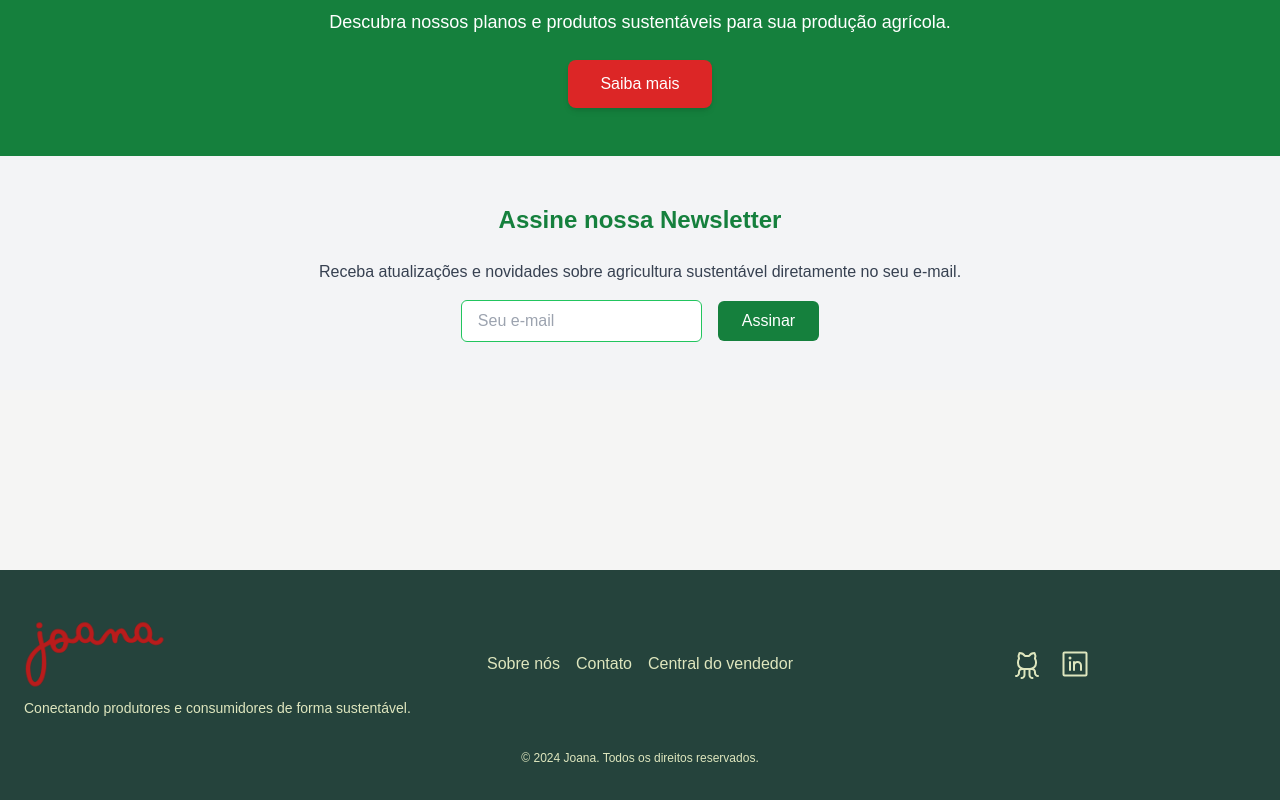
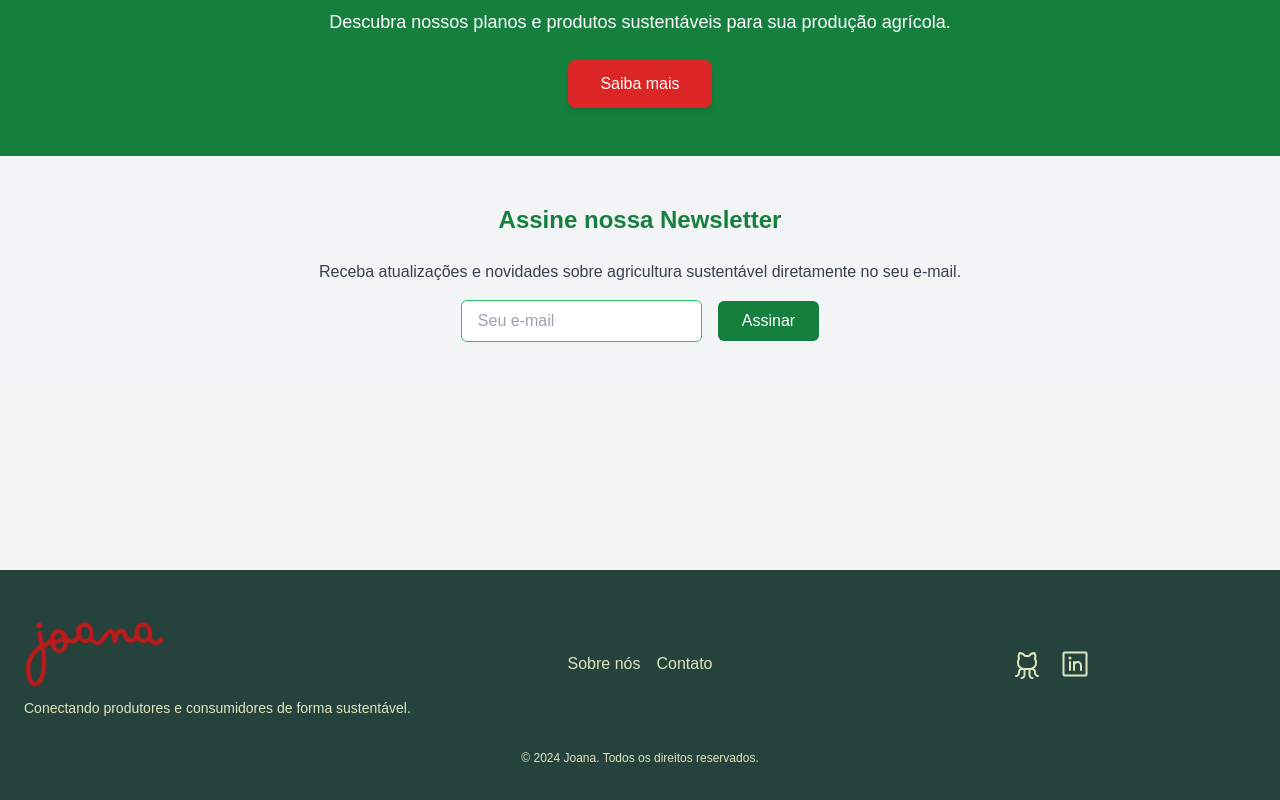
Before and after one commit to joaninha-pi/front, a React (Vite) app: page / in a window 1280 px wide. Shown: the part 1268-2068 px from the top of the page. Built offline with nearby package versions, Linux system fonts and the light colour scheme; no server answers.

Commit message:
Inclusão de libras para melhorar acessibilidade

```diff
--- a/package.json
+++ b/package.json
@@ -10,6 +10,7 @@
     "preview": "vite preview"
   },
   "dependencies": {
+    "@djpfs/react-vlibras": "^2.0.2",
     "@material-tailwind/react": "^2.1.9",
     "@phosphor-icons/react": "^2.1.7",
     "axios": "^1.3.1",
--- a/src/App.tsx
+++ b/src/App.tsx
@@ -23,6 +23,9 @@ import Perfil from "./pages/perfil/perfil";
 import Planos from "./pages/planos/Planos";
 import Resíduos from "./pages/residuos/Resíduos";
 
+// Importando o VLibras como default export
+import VLibras from '@djpfs/react-vlibras';
+
 export default function App() {
   return (
     <>
@@ -30,6 +33,10 @@ export default function App() {
         <ToastContainer />
         <BrowserRouter>
           <Navbar />
+
+          {/* Adicionando o VLibras */}
+          <VLibras />
+
           <div className="min-h-[80vh] pt-[150px] pb-[180px] bg-stone-100 text-gray-800">
             <Routes>
               <Route path="/" element={<Home />} />
--- a/src/components/footer/Footer.tsx
+++ b/src/components/footer/Footer.tsx
@@ -20,7 +20,6 @@ export default function Footer() {
                         <div className="flex space-x-4">
                             <Link to="/sobre" className="hover:text-red-700 transition-colors duration-300 transform hover:scale-105">Sobre nós</Link>
                             <Link to="/contato" className="hover:text-red-700 transition-colors duration-300 transform hover:scale-105">Contato</Link>
-                            <Link to="/centralVendedor" className="hover:text-red-700 transition-colors duration-300 transform hover:scale-105">Central do vendedor</Link>
                         </div>
                     </div>
 
```
Also changed, not shown: 1 other file (tests, documents, lock files or other folders).
